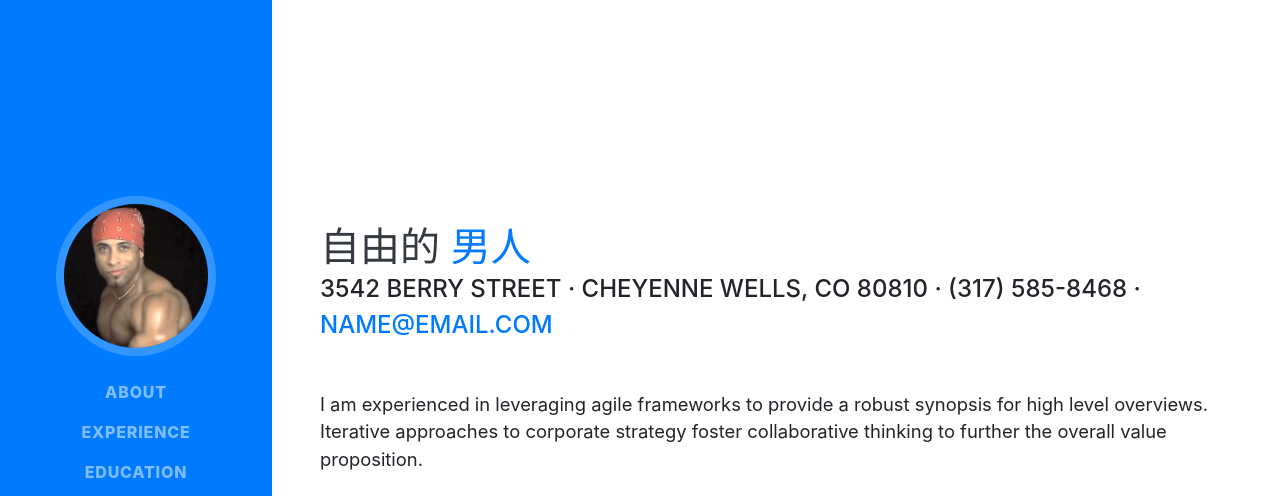
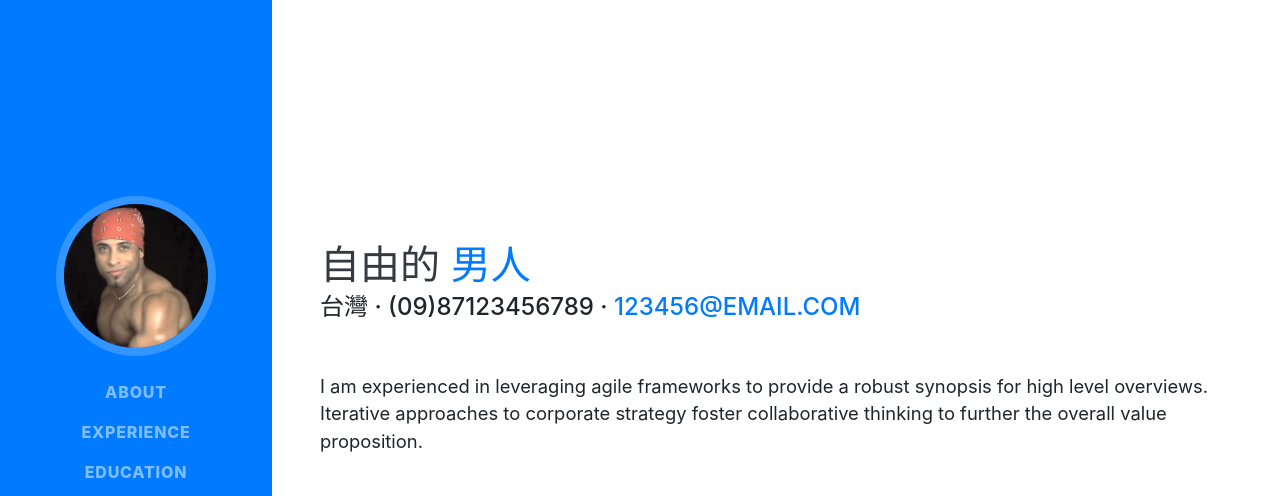
Before and after one commit to changzuwae/changzuwae.github.io, a website with bundled scripts: page index.html in a window 1280 px wide. Shown: the top 496 px of the page. Built offline with nearby package versions, Linux system fonts and the light colour scheme; a web font is replaced by a local one.

Commit message:
copy resume

```diff
--- a/index.html
+++ b/index.html
@@ -66,8 +66,8 @@
         <h1 class="mb-0">自由的
           <span class="text-primary">男人</span>
         </h1>
-        <div class="subheading mb-5">3542 Berry Street · Cheyenne Wells, CO 80810 · (317) 585-8468 ·
-          <a href="mailto:name@email.com">name@email.com</a>
+        <div class="subheading mb-5">台灣 · (09)87123456789 ·
+          <a href="mailto:name@email.com">123456@email.com</a>
         </div>
         <p class="lead mb-5">I am experienced in leveraging agile frameworks to provide a robust synopsis for high level overviews. Iterative approaches to corporate strategy foster collaborative thinking to further the overall value proposition.</p>
         <div class="social-icons">
```
